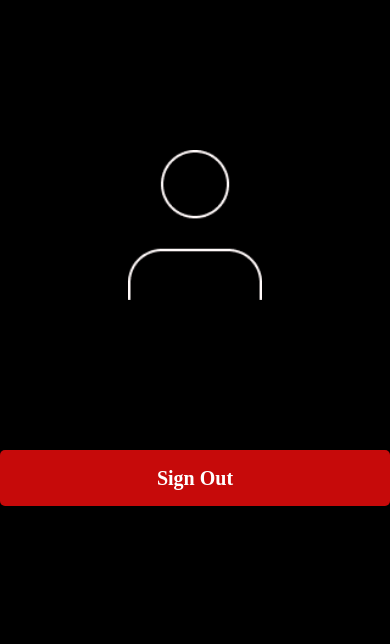
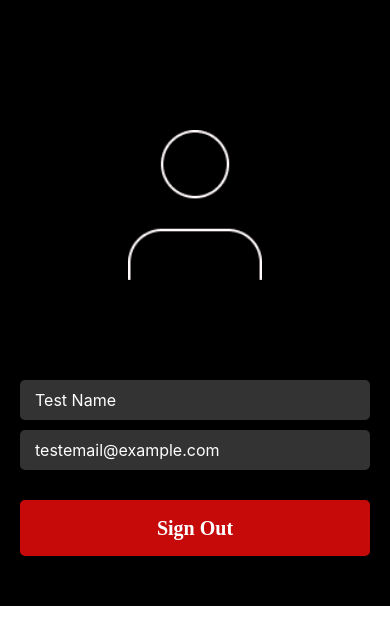
Before and after one commit to dezznuts0044/Netflix-Clone, a React Native app: screen / in a window 390 px wide. Shown: the top 644 px of the page. Built offline with nearby package versions, Linux system fonts and the light colour scheme.

Commit message:
Profile page completed

```diff
--- a/screens/HomeScreen.tsx
+++ b/screens/HomeScreen.tsx
@@ -151,7 +151,7 @@ const styles = StyleSheet.create({
   },
   button: {
     backgroundColor: 'white',
-    marginTop: -60,
+    marginTop: 10,
     height: 56,
     width: 100,
     borderRadius: 5,
--- a/screens/ProfileScreen.tsx
+++ b/screens/ProfileScreen.tsx
@@ -1,3 +1,4 @@
+import React from 'react';
 import {
   Alert,
   Dimensions,
@@ -5,20 +6,34 @@ import {
   ScrollView,
   StyleSheet,
   Text,
+  TextInput,
   TouchableOpacity,
   View,
 } from 'react-native';
-import React from 'react';
 
 const ProfileScreen = () => {
   return (
-    <ScrollView style={{backgroundColor: 'black'}}>
-      <View style={styles.Container}>
+    <ScrollView contentContainerStyle={styles.container}>
+      <View style={styles.imageContainer}>
         <Image source={require('../assets/img/acc.png')} style={styles.image} />
+      </View>
+      <View style={styles.infoContainer}>
+        <TextInput
+          style={styles.input}
+          value="Test Name" // Default value for name
+          editable={false} // Make the field non-editable
+          placeholderTextColor="#888"
+        />
+        <TextInput
+          style={styles.input}
+          value="testemail@example.com" // Default value for email
+          editable={false} // Make the field non-editable
+          placeholderTextColor="#888"
+        />
       </View>
       <TouchableOpacity
         style={styles.button}
-        onPress={() => Alert.alert('Button pressed')}>
+        onPress={() => Alert.alert('Sign Out Button Pressed')}>
         <Text style={styles.btext}>Sign Out</Text>
       </TouchableOpacity>
     </ScrollView>
@@ -28,24 +43,42 @@ const ProfileScreen = () => {
 export default ProfileScreen;
 
 const styles = StyleSheet.create({
-  Container: {
+  container: {
     backgroundColor: 'black',
+    paddingHorizontal: 20,
+    paddingVertical: 30,
+  },
+  imageContainer: {
     alignItems: 'center',
+    marginBottom: 100,
+    marginTop: 100,
   },
   image: {
-    marginTop: 150,
     width: 150,
     height: 150,
     resizeMode: 'contain',
   },
+  infoContainer: {
+    marginBottom: 20,
+  },
+  input: {
+    backgroundColor: '#333',
+    color: 'white',
+    paddingHorizontal: 15,
+    paddingVertical: 10,
+    borderRadius: 5,
+    marginBottom: 10,
+    fontSize: 16,
+  },
   button: {
-    marginTop: 150,
+    marginBottom: 20,
     backgroundColor: '#C60A0A',
     height: 56,
-    width: Dimensions.get('window').width,
+    width: Dimensions.get('window').width - 40,
     borderRadius: 5,
     justifyContent: 'center',
     alignItems: 'center',
+    alignSelf: 'center',
   },
   btext: {
     color: 'white',
```
